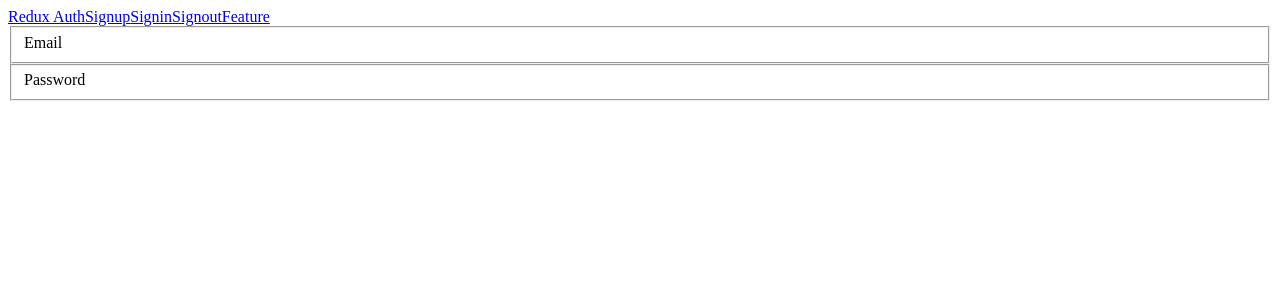
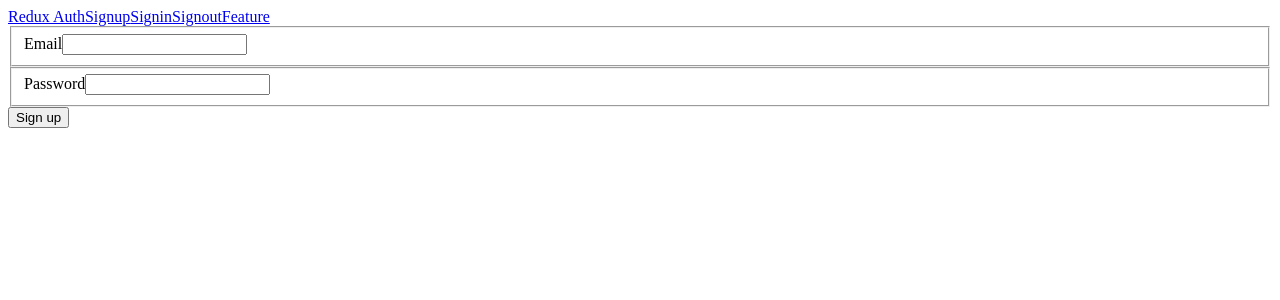
Before and after one commit to itsmylife/messing-around-react-jwt, a React (Create React App) app in the folder client/: page /signup in a window 1280 px wide. Shown: the top 300 px of the page. Built offline with nearby package versions, Linux system fonts and the light colour scheme.

Commit message:
signup flow

```diff
--- a/client/package.json
+++ b/client/package.json
@@ -25,7 +25,7 @@
   "devDependencies": {
     "axios": "^0.18.0",
     "react-redux": "^6.0.0",
-    "react-router-dom": "^4.3.1",
+    "react-router-dom": "^4.4.0-beta.6",
     "redux": "^4.0.1",
     "redux-form": "^8.1.0",
     "redux-thunk": "^2.3.0"
--- /dev/null
+++ b/client/src/actions/index.js
@@ -0,0 +1,5 @@
+import axios from 'axios';
+
+export const signup = (formProps) => dispatch => {
+  axios.post('http://localhost:3090/signup', formProps);
+};
--- /dev/null
+++ b/client/src/actions/types.js
@@ -0,0 +1 @@
+export const AUTH_USER = 'AUTH_USER';
--- a/client/src/components/Welcome.js
+++ b/client/src/components/Welcome.js
@@ -2,9 +2,9 @@ import React from 'react';
 
 const Welcome = () => {
   return (
-    <h3>
+    <p>
       Welcome that awesome application
-    </h3>
+    </p>
   );
 };
 
--- a/client/src/components/auth/Signup.js
+++ b/client/src/components/auth/Signup.js
@@ -1,20 +1,33 @@
+import * as actions from 'actions';
 import React, { Component } from 'react';
+import { connect } from 'react-redux';
+import { compose } from 'redux';
+import { Field, reduxForm } from 'redux-form';
 
 class Signup extends Component {
+  onSubmit = (formProps) => {
+    this.props.signup(formProps);
+  };
+
   render() {
+    const { handleSubmit } = this.props; // comes from redux-form
     return (
-      <div>
-        <form onSubmit={ this.onSubmit }>
+      <form onSubmit={ handleSubmit(this.onSubmit) }>
         <fieldset>
           <label>Email</label>
+          <Field name="email" type="email" component="input" autoComplete='off' />
         </fieldset>
         <fieldset>
           <label>Password</label>
+          <Field name="password" type="password" component="input" autoComplete='off' />
         </fieldset>
+        <button>Sign up</button>
       </form>
-      </div>
     );
   }
 }
 
-export default Signup;
+export default compose(
+  connect(null, actions),
+  reduxForm({ form: 'signup' })
+)(Signup);
--- a/client/src/index.js
+++ b/client/src/index.js
@@ -3,14 +3,28 @@ import Signup from 'components/auth/Signup';
 import Welcome from 'components/Welcome';
 import React from 'react';
 import ReactDOM from 'react-dom';
+import { Provider } from 'react-redux';
 import { BrowserRouter, Route } from 'react-router-dom';
+import { applyMiddleware, createStore } from 'redux';
+import reduxThunk from 'redux-thunk';
+import reducers from './reducers';
+
+
+const store = createStore(
+  reducers,
+  {},
+  applyMiddleware(reduxThunk)
+);
 
 ReactDOM.render(
-  <BrowserRouter>
-    <App>
-      <Route exact path='/' component={ Welcome } />
-      <Route path='/signup' component={ Signup } />
-    </App>
-  </BrowserRouter>,
+  <Provider store={ store }>
+    <BrowserRouter>
+      <App>
+        <Route exact path='/' component={ Welcome } />
+        <Route path='/signup' component={ Signup } />
+      </App>
+    </BrowserRouter>
+  </Provider>
+  ,
   document.getElementById('root')
 );
--- /dev/null
+++ b/client/src/reducers/auth.js
@@ -0,0 +1,8 @@
+const INITIAL_STATE = {
+  authenticated: '',
+  errorMessage: ''
+};
+
+export default function (state = INITIAL_STATE, action) {
+  return state;
+}
--- a/client/src/reducers/index.js
+++ b/client/src/reducers/index.js
@@ -1 +1,8 @@
+import auth from 'reducers/auth';
 import { combineReducers } from 'redux';
+import { reducer as formReducer } from 'redux-form';
+
+export default combineReducers({
+  auth,
+  form: formReducer
+});
```
Also changed, not shown: 1 other file (tests, documents, lock files or other folders). Lines whose indentation alone changed are shown as unchanged.
